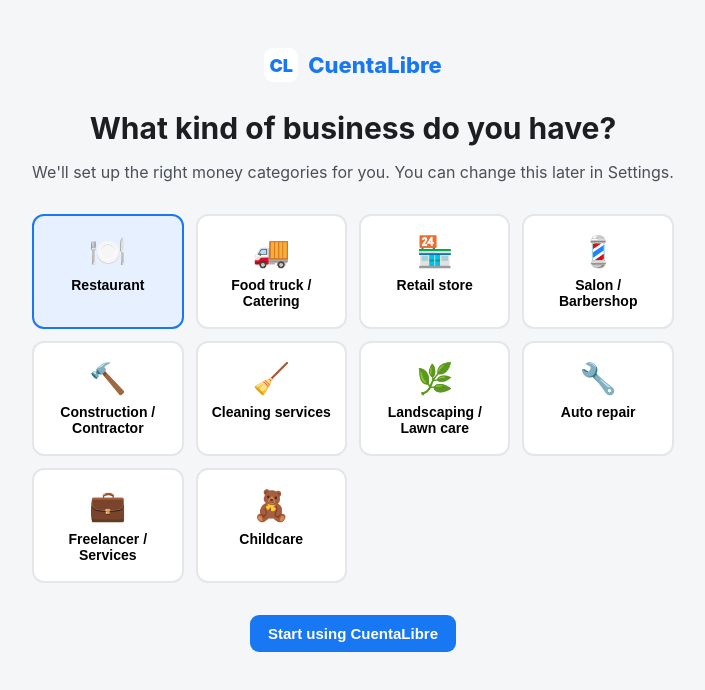
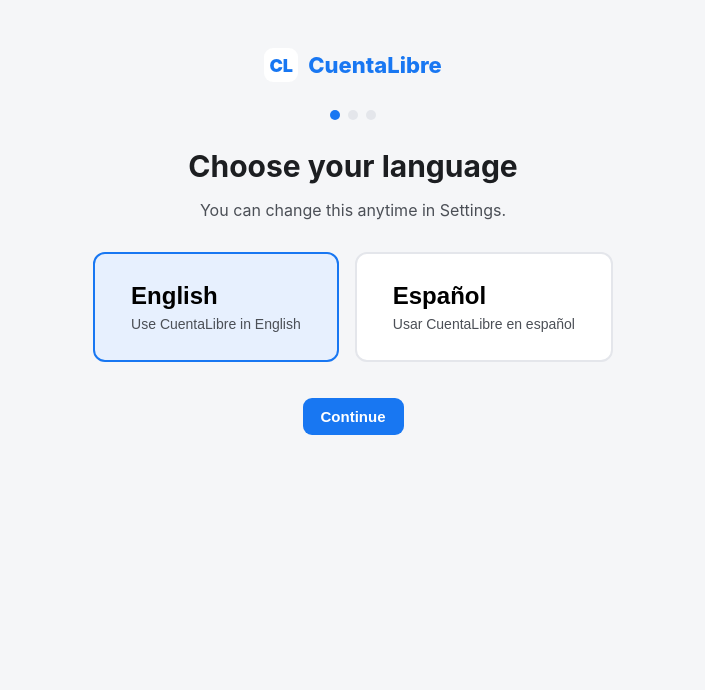
Before and after one commit to Chingon-Legacy/cuentalibre, a React (Vite) app: page / in a window 1280 px wide. Shown: the top 690 px of the page, without its empty margins (287-992 px from the left). Built offline with nearby package versions, Linux system fonts and the light colour scheme.

Commit message:
Onboarding: language -> business name -> business type; USD currency confirmed; business name in header, settings, and backups

```diff
--- a/src/App.tsx
+++ b/src/App.tsx
@@ -50,6 +50,20 @@
   return useContext(BizContext);
 }
 
+interface BizNameState {
+  bizName: string;
+  setBizName: (n: string) => void;
+}
+
+const BizNameContext = createContext<BizNameState>({
+  bizName: "",
+  setBizName: () => undefined,
+});
+
+export function useBizName(): BizNameState {
+  return useContext(BizNameContext);
+}
+
 /* ---------- header / nav ---------- */
 
 const NAV_ITEMS: { id: Screen; icon: string; label: (t: Strings) => string }[] = [
@@ -79,6 +93,7 @@
 
 function Shell({ setBiz }: { setBiz: (id: string) => void }) {
   const t = useStrings();
+  const { bizName, setBizName } = useBizName();
   const [screen, setScreen] = useState<Screen>("home");
   const [invoices, setInvoices] = useState<Invoice[]>([]);
   const [expenses, setExpenses] = useState<Expense[]>([]);
@@ -97,10 +112,14 @@
       .then((saved) => {
         // A restored backup may carry a business type — honor it.
         if (saved) setBiz(saved);
+        return getSetting("businessName");
+      })
+      .then((savedName) => {
+        if (savedName) setBizName(savedName);
       })
       .catch(() => undefined)
       .finally(() => setReady(true));
-  }, [refresh, setBiz]);
+  }, [refresh, setBiz, setBizName]);
 
   return (
     <>
@@ -108,8 +127,8 @@
         <div className="brand">
           <span className="brand-mark">CL</span>
           <span>
-            CuentaLibre
-            <div className="tagline">{t.tagline}</div>
+            {bizName || "CuentaLibre"}
+            <div className="tagline">{bizName ? "CuentaLibre" : t.tagline}</div>
           </span>
         </div>
         <nav className="main-nav">
@@ -168,6 +187,9 @@
   const [biz, setBizState] = useState<string>(
     () => localStorage.getItem("cl-biz") ?? "freelancer"
   );
+  const [bizName, setBizNameState] = useState<string>(
+    () => localStorage.getItem("cl-bizname") ?? ""
+  );
   const [onboarded, setOnboarded] = useState<boolean>(
     () => localStorage.getItem("cl-onboarded") === "1"
   );
@@ -184,26 +206,36 @@
     setSetting("businessType", id).catch(() => undefined);
   }, []);
 
+  const setBizName = useCallback((n: string) => {
+    setBizNameState(n);
+    localStorage.setItem("cl-bizname", n);
+    setSetting("businessName", n).catch(() => undefined);
+  }, []);
+
   const pack = useMemo(() => getPack(biz), [biz]);
 
   const finishOnboarding = useCallback(
-    (id: string) => {
+    (l: Lang, name: string, id: string) => {
+      setLang(l);
+      setBizName(name);
       setBiz(id);
       localStorage.setItem("cl-onboarded", "1");
       setOnboarded(true);
     },
-    [setBiz]
+    [setLang, setBizName, setBiz]
   );
 
   return (
     <LangStateContext.Provider value={{ lang, setLang }}>
       <LangProvider value={lang}>
         <BizContext.Provider value={{ biz, setBiz, pack }}>
+          <BizNameContext.Provider value={{ bizName, setBizName }}>
           {!onboarded ? (
             <Onboarding onDone={finishOnboarding} />
           ) : (
             <Shell setBiz={setBiz} />
           )}
+          </BizNameContext.Provider>
         </BizContext.Provider>
       </LangProvider>
     </LangStateContext.Provider>
--- a/src/backup.ts
+++ b/src/backup.ts
@@ -14,6 +14,7 @@
     version: 1,
     exportedAt: new Date().toISOString(),
     businessType: (await getSetting("businessType")) ?? "freelancer",
+    businessName: (await getSetting("businessName")) ?? "",
     invoices: await getInvoices(),
     expenses: await getExpenses(),
   };
--- a/src/db.ts
+++ b/src/db.ts
@@ -143,4 +143,7 @@
   if (data.businessType) {
     await setSetting("businessType", data.businessType);
   }
+  if (typeof data.businessName === "string") {
+    await setSetting("businessName", data.businessName);
+  }
 }
--- a/src/i18n.ts
+++ b/src/i18n.ts
@@ -19,9 +19,16 @@
   },
 
   onboarding: {
-    title: "What kind of business do you have?",
-    subtitle:
+    langTitle: "Choose your language",
+    langSub: "You can change this anytime in Settings.",
+    nameTitle: "What's your business called?",
+    nameSub: "This appears at the top of your app and on your invoices.",
+    namePh: "Business name",
+    bizTitle: "What kind of business do you have?",
+    bizSub:
       "We'll set up the right money categories for you. You can change this later in Settings.",
+    back: "Back",
+    next: "Continue",
     start: "Start using CuentaLibre",
   },
 
@@ -105,6 +112,7 @@
     title: "Settings",
     language: "Language",
     businessType: "Business type",
+    businessName: "Business name",
     backupTitle: "Your data",
     saveWork: "Save work",
     saveWorkDesc: "Download a backup file to your computer.",
@@ -140,9 +148,16 @@
   },
 
   onboarding: {
-    title: "¿Qué tipo de negocio tienes?",
-    subtitle:
+    langTitle: "Elige tu idioma",
+    langSub: "Puedes cambiarlo cuando quieras en Ajustes.",
+    nameTitle: "¿Cómo se llama tu negocio?",
+    nameSub: "Aparecerá en la parte superior de tu app y en tus facturas.",
+    namePh: "Nombre del negocio",
+    bizTitle: "¿Qué tipo de negocio tienes?",
+    bizSub:
       "Prepararemos las categorías adecuadas para ti. Puedes cambiarlo después en Ajustes.",
+    back: "Atrás",
+    next: "Continuar",
     start: "Empezar a usar CuentaLibre",
   },
 
@@ -226,6 +241,7 @@
     title: "Ajustes",
     language: "Idioma",
     businessType: "Tipo de negocio",
+    businessName: "Nombre del negocio",
     backupTitle: "Tus datos",
     saveWork: "Guardar respaldo",
     saveWorkDesc: "Descarga un archivo de respaldo a tu computadora.",
--- a/src/screens/Onboarding.tsx
+++ b/src/screens/Onboarding.tsx
@@ -1,19 +1,104 @@
 import { useState } from "react";
+import { useLangState } from "../App";
 import { businessTypes } from "../data/categories";
 import { useLang, useStrings } from "../i18n";
+import type { Lang } from "../types";
 
-export default function Onboarding({ onDone }: { onDone: (id: string) => void }) {
+interface Props {
+  onDone: (lang: Lang, businessName: string, bizId: string) => void;
+}
+
+/**
+ * First-run setup, in this order:
+ *  1. Language — so every later step is already in their words.
+ *  2. Business name — shown in the header and on invoices.
+ *  3. Business type — loads the right bilingual category pack,
+ *     which keeps their books organized long-term.
+ */
+export default function Onboarding({ onDone }: Props) {
   const t = useStrings();
   const lang = useLang();
+  const { lang: cur, setLang } = useLangState();
+  const [step, setStep] = useState(0);
+  const [name, setName] = useState("");
   const [selected, setSelected] = useState("restaurant");
+
+  const steps = [t.onboarding.langTitle, t.onboarding.nameTitle, t.onboarding.bizTitle];
 
   return (
     <div className="onboarding">
       <div className="brand-row">
         <span className="brand-mark">CL</span> CuentaLibre
       </div>
-      <h1>{t.onboarding.title}</h1>
-      <p className="subtitle">{t.onboarding.subtitle}</p>
+
+      <div className="steps-dots" aria-hidden="true">
+        {[0, 1, 2].map((i) => (
+          <span key={i} className={i === step ? "active" : i < step ? "done" : ""} />
+        ))}
+      </div>
+
+      {step === 0 && (
+        <>
+          <h1>{t.onboarding.langTitle}</h1>
+          <p className="subtitle">{t.onboarding.langSub}</p>
+          <div className="lang-pick">
+            {(["en", "es"] as Lang[]).map((l) => (
+              <button
+                key={l}
+                type="button"
+                className={`lang-card${cur === l ? " selected" : ""}`}
+                onClick={() => setLang(l)}
+              >
+                <span className="lang-big">{l === "en" ? "English" : "Español"}</span>
+                <span className="lang-sub">
+                  {l === "en" ? "Use CuentaLibre in English" : "Usar CuentaLibre en español"}
+                </span>
+              </button>
+            ))}
+          </div>
+          <button type="button" className="btn" onClick={() => setStep(1)}>
+            {t.onboarding.next}
+          </button>
+        </>
+      )}
+
+      {step === 1 && (
+        <>
+          <h1>{t.onboarding.nameTitle}</h1>
+          <p className="subtitle">{t.onboarding.nameSub}</p>
+          <div className="field" style={{ maxWidth: 420, margin: "0 auto" }}>
+            <input
+              type="text"
+              value={name}
+              autoFocus
+              maxLength={80}
+              placeholder={t.onboarding.namePh}
+              onChange={(e) => setName(e.target.value)}
+              onKeyDown={(e) => {
+                if (e.key === "Enter" && name.trim()) setStep(2);
+              }}
+            />
+          </div>
+          <div className="wizard-nav">
+            <button type="button" className="btn secondary" onClick={() => setStep(0)}>
+              {t.onboarding.back}
+            </button>
+            <button
+              type="button"
+              className="btn"
+              disabled={!name.trim()}
+              onClick={() => setStep(2)}
+            >
+              {t.onboarding.next}
+            </button>
+          </div>
+        </>
+      )}
+
+      {step === 2 && (
+        <>
+          <h1>{steps[2]}</h1>
+          <p className="subtitle">{t.onboarding.bizSub}</p>
           <div className="biz-grid">
             {businessTypes.map((b) => (
               <button
@@ -27,9 +112,20 @@
               </button>
             ))}
           </div>
-      <button type="button" className="btn" onClick={() => onDone(selected)}>
+          <div className="wizard-nav">
+            <button type="button" className="btn secondary" onClick={() => setStep(1)}>
+              {t.onboarding.back}
+            </button>
+            <button
+              type="button"
+              className="btn"
+              onClick={() => onDone(cur, name.trim(), selected)}
+            >
               {t.onboarding.start}
             </button>
           </div>
+        </>
+      )}
+    </div>
   );
 }
--- a/src/screens/Settings.tsx
+++ b/src/screens/Settings.tsx
@@ -1,5 +1,5 @@
 import { useState } from "react";
-import { useBiz, useLangState } from "../App";
+import { useBiz, useBizName, useLangState } from "../App";
 import { openBackup, saveWork } from "../backup";
 import { getSetting } from "../db";
 import { businessTypes } from "../data/categories";
@@ -13,6 +13,7 @@
   const lang = useLang();
   const { lang: cur, setLang } = useLangState();
   const { biz, setBiz } = useBiz();
+  const { bizName, setBizName } = useBizName();
   const [note, setNote] = useState<{ msg: string; error: boolean } | null>(null);
   const [working, setWorking] = useState(false);
 
@@ -39,6 +40,8 @@
         await refresh();
         const saved = await getSetting("businessType");
         if (saved) setBiz(saved);
+        const savedName = await getSetting("businessName");
+        if (savedName) setBizName(savedName);
         setNote({ msg: t.settings.restored, error: false });
       } else if (res === "invalid") {
         setNote({ msg: t.settings.restoreFailed, error: true });
@@ -72,6 +75,21 @@
                 {l.toUpperCase()}
               </button>
             ))}
+          </div>
+        </div>
+
+        <div className="settings-row">
+          <div>
+            <div className="label">{t.settings.businessName}</div>
+          </div>
+          <div className="field" style={{ minWidth: 220 }}>
+            <input
+              type="text"
+              value={bizName}
+              maxLength={80}
+              placeholder={t.settings.businessName}
+              onChange={(e) => setBizName(e.target.value)}
+            />
           </div>
         </div>
 
--- a/src/theme.css
+++ b/src/theme.css
@@ -508,6 +508,76 @@
   font-weight: 800;
 }
 
+.steps-dots {
+  display: flex;
+  justify-content: center;
+  gap: 8px;
+  margin-bottom: 28px;
+}
+
+.steps-dots span {
+  width: 10px;
+  height: 10px;
+  border-radius: 50%;
+  background: var(--border);
+}
+
+.steps-dots span.active {
+  background: var(--blue);
+}
+
+.steps-dots span.done {
+  background: var(--blue);
+  opacity: 0.45;
+}
+
+.lang-pick {
+  display: flex;
+  gap: 16px;
+  justify-content: center;
+  margin-bottom: 36px;
+  flex-wrap: wrap;
+}
+
+.lang-card {
+  background: var(--card);
+  border: 2px solid var(--border);
+  border-radius: var(--radius);
+  padding: 28px 36px;
+  cursor: pointer;
+  display: flex;
+  flex-direction: column;
+  gap: 6px;
+  min-width: 220px;
+  transition: border-color 0.12s, transform 0.12s;
+}
+
+.lang-card:hover {
+  transform: translateY(-2px);
+}
+
+.lang-card.selected {
+  border-color: var(--blue);
+  background: var(--blue-light);
+}
+
+.lang-card .lang-big {
+  font-size: 24px;
+  font-weight: 800;
+}
+
+.lang-card .lang-sub {
+  font-size: 14px;
+  color: var(--ink-soft);
+}
+
+.wizard-nav {
+  display: flex;
+  justify-content: center;
+  gap: 12px;
+  margin-top: 28px;
+}
+
 /* ---------- settings ---------- */
 
 .settings-row {
--- a/src/types.ts
+++ b/src/types.ts
@@ -28,6 +28,7 @@
   version: 1;
   exportedAt: string;
   businessType: string;
+  businessName: string;
   invoices: Invoice[];
   expenses: Expense[];
 }
```
Lines whose indentation alone changed are shown as unchanged.
